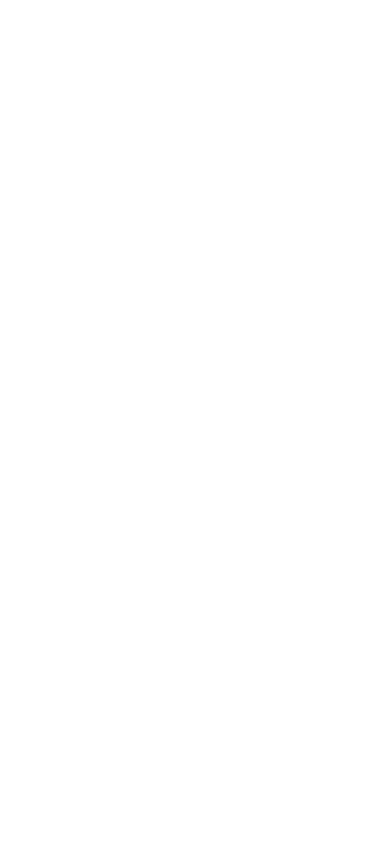
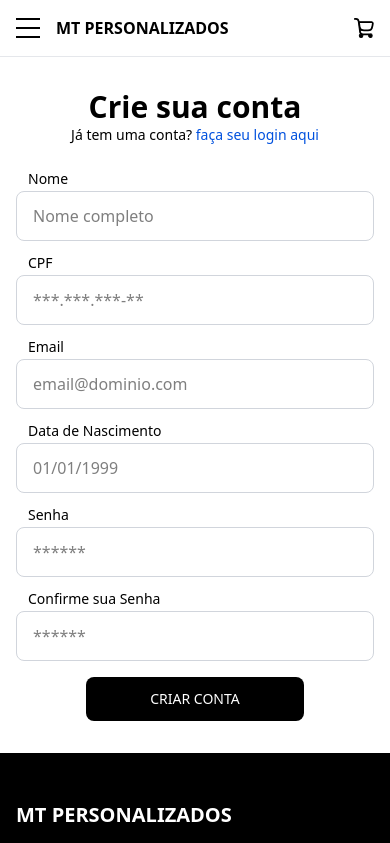
Before and after one commit to OramaHub/front-ecommerce, a React (Vite) app: page /cadastro in a window 390 px wide. Before the commit this address had no page. Shown: the top 843 px of the page. Built offline with nearby package versions, Linux system fonts and the light colour scheme.

Commit message:
[feature]: implement login and create account pages with responsive design

```diff
--- /dev/null
+++ b/src/pages/CreateAccountPage.tsx
@@ -0,0 +1,107 @@
+import { Footer } from "../components/Footer";
+
+export function CreateAccountPage() {
+  return (
+    <div className="flex flex-col min-h-screen">
+      <div className="flex-1 bg-white flex items-center justify-center py-8 md:py-12 lg:py-16 px-4">
+        <div className="w-full max-w-5xl">
+          <div className="text-center mb-6 md:mb-8">
+            <h1 className="text-3xl md:text-4xl font-bold font-jakarta">Crie sua conta</h1>
+            <p className="text-sm md:text-base font-jakarta text-black">
+              Já tem uma conta?{" "}
+              <a href="/login" className="font-medium" style={{ color: '#0051DE' }}>
+                faça seu login aqui
+              </a>
+            </p>
+          </div>
+
+          <form>
+            <div className="grid grid-cols-1 md:grid-cols-2 gap-x-4 md:gap-x-6 gap-y-3 md:gap-y-4">
+              <div>
+                <label htmlFor="nome" className="block text-sm font-jakarta text-black mb-0.5 ml-3">
+                  Nome
+                </label>
+                <input
+                  type="text"
+                  id="nome"
+                  placeholder="Nome completo"
+                  className="w-full px-4 py-3 border border-gray-300 rounded-lg focus:outline-none focus:border-black font-jakarta"
+                />
+              </div>
+
+              <div>
+                <label htmlFor="cpf" className="block text-sm font-jakarta text-black mb-0.5 ml-3">
+                  CPF
+                </label>
+                <input
+                  type="text"
+                  id="cpf"
+                  placeholder="***.***.***-**"
+                  className="w-full px-4 py-3 border border-gray-300 rounded-lg focus:outline-none focus:border-black font-jakarta"
+                />
+              </div>
+
+              <div>
+                <label htmlFor="email" className="block text-sm font-jakarta text-black mb-0.5 ml-3">
+                  Email
+                </label>
+                <input
+                  type="email"
+                  id="email"
+                  placeholder="email@dominio.com"
+                  className="w-full px-4 py-3 border border-gray-300 rounded-lg focus:outline-none focus:border-black font-jakarta"
+                />
+              </div>
+
+              <div>
+                <label htmlFor="data-nascimento" className="block text-sm font-jakarta text-black mb-0.5 ml-3">
+                  Data de Nascimento
+                </label>
+                <input
+                  type="text"
+                  id="data-nascimento"
+                  placeholder="01/01/1999"
+                  className="w-full px-4 py-3 border border-gray-300 rounded-lg focus:outline-none focus:border-black font-jakarta"
+                />
+              </div>
+
+              <div>
+                <label htmlFor="senha" className="block text-sm font-jakarta text-black mb-0.5 ml-3">
+                  Senha
+                </label>
+                <input
+                  type="password"
+                  id="senha"
+                  placeholder="******"
+                  className="w-full px-4 py-3 border border-gray-300 rounded-lg focus:outline-none focus:border-black font-jakarta"
+                />
+              </div>
+
+              <div>
+                <label htmlFor="confirme-senha" className="block text-sm font-jakarta text-black mb-0.5 ml-3">
+                  Confirme sua Senha
+                </label>
+                <input
+                  type="password"
+                  id="confirme-senha"
+                  placeholder="******"
+                  className="w-full px-4 py-3 border border-gray-300 rounded-lg focus:outline-none focus:border-black font-jakarta"
+                />
+              </div>
+            </div>
+
+            <div className="flex justify-center mt-4 md:mt-6">
+              <button
+                type="submit"
+                className="bg-black text-white py-3 px-16 md:px-32 rounded-lg font-jakarta font-medium text-sm md:text-base cursor-pointer"
+              >
+                CRIAR CONTA
+              </button>
+            </div>
+          </form>
+        </div>
+      </div>
+      <Footer />
+    </div>
+  );
+}
--- /dev/null
+++ b/src/pages/LoginPage.tsx
@@ -0,0 +1,58 @@
+import { Footer } from "../components/Footer";
+
+export function LoginPage() {
+  return (
+    <div className="flex flex-col min-h-screen">
+      <div className="flex-1 bg-white flex items-center justify-center py-8 md:py-12 lg:py-16 px-4">
+        <div className="w-full max-w-md">
+          <div className="text-center mb-6 md:mb-8">
+            <h1 className="text-3xl md:text-4xl font-bold font-jakarta">Entrar na sua Conta</h1>
+            <p className="text-sm md:text-base font-jakarta text-black">
+              Não tem uma conta?{" "}
+              <a href="/cadastro" className="font-medium" style={{ color: '#0051DE' }}>
+                Cadastre-se aqui
+              </a>
+            </p>
+          </div>
+
+          <form className="space-y-2">
+            <div>
+              <label htmlFor="email" className="block text-sm font-jakarta text-black mb-0.5 ml-3">
+                Email
+              </label>
+              <input
+                type="email"
+                id="email"
+                placeholder="email@dominio.com"
+                className="w-full px-4 py-3 border border-gray-300 rounded-lg focus:outline-none focus:border-black font-jakarta"
+              />
+            </div>
+
+            <div>
+              <label htmlFor="senha" className="block text-sm font-jakarta text-black mb-0.5 ml-3">
+                Senha
+              </label>
+              <input
+                type="password"
+                id="senha"
+                placeholder="******"
+                className="w-full px-4 py-3 border border-gray-300 rounded-lg focus:outline-none focus:border-black font-jakarta"
+              />
+              <a href="/recuperar-senha" className="text-sm font-jakarta text-black/60 hover:text-black inline-block mt-1 transition-colors">
+                Esqueci minha senha
+              </a>
+            </div>
+
+            <button
+              type="submit"
+              className="w-full bg-black text-white py-3 rounded-lg font-jakarta font-medium text-base cursor-pointer mt-4"
+            >
+              ENTRAR
+            </button>
+          </form>
+        </div>
+      </div>
+      <Footer />
+    </div>
+  );
+}
--- a/src/routes.tsx
+++ b/src/routes.tsx
@@ -1,6 +1,8 @@
 import { BrowserRouter, Route, Routes } from "react-router";
 import { HomePage } from "./pages/HomePage";
 import { Cart } from "./pages/Cart";
+import { LoginPage } from "./pages/LoginPage";
+import { CreateAccountPage } from "./pages/CreateAccountPage";
 import { Layout } from "./components/Layout";
 
 export function RoutesWrapper(){
@@ -10,6 +12,8 @@ export function RoutesWrapper(){
                 <Route element={<Layout />}>
                     <Route path="/" element={<HomePage />} />
                     <Route path="/carrinho" element={<Cart />} />
+                    <Route path="/login" element={<LoginPage />} />
+                    <Route path="/cadastro" element={<CreateAccountPage />} />
                 </Route>
             </Routes>
         </BrowserRouter>
```
